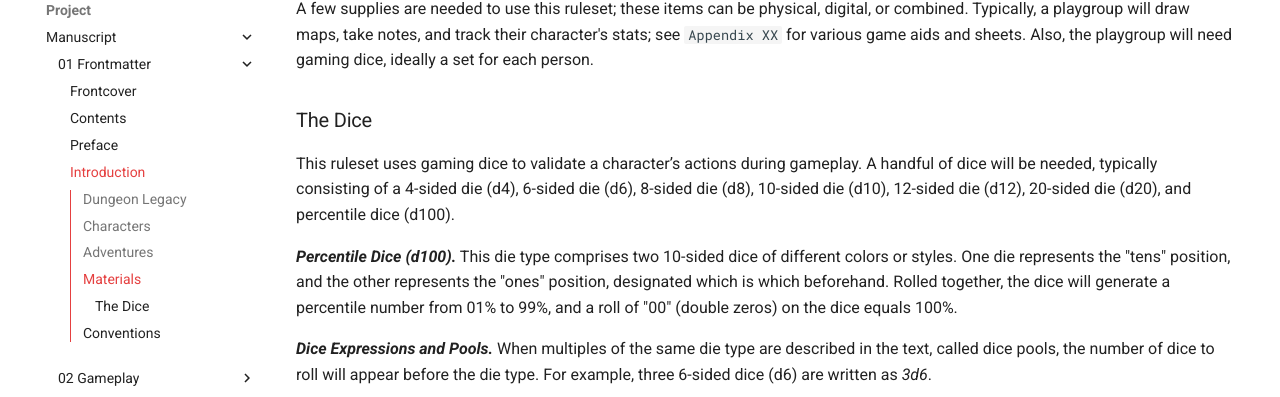
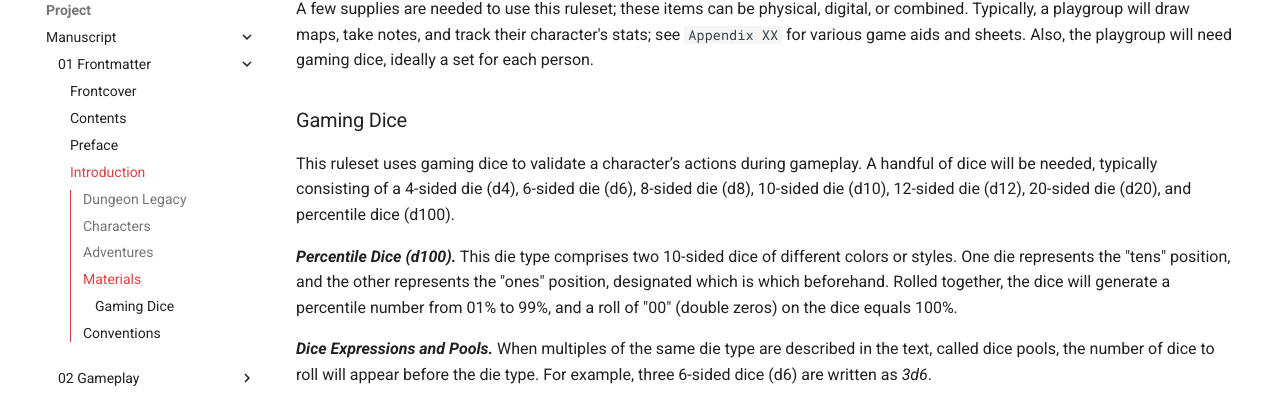
Before and after one commit to OldManUmby/DungeonLegacy, an MkDocs documentation site: the page built from docs/project/manuscript/01 Frontmatter/04 Introduction.md, in a window 1280 px wide and 900 px high, scrolled down 1857 px. Shown: the part 152-549 px from the top of the window. Built offline with MkDocs 1.6.1 and Material for MkDocs 9.7.7, drawn with Linux system fonts in a browser that asks for light colours; comment, search, counter and statistics services are not loaded.

Commit message:
Updated Introduction

```diff
--- a/docs/project/manuscript/01 Frontmatter/04 Introduction.md
+++ b/docs/project/manuscript/01 Frontmatter/04 Introduction.md
@@ -32,7 +32,7 @@ The ***Campaigns*** are a series of adventures usually connected by an overarchi
 
 A few supplies are needed to use this ruleset; these items can be physical, digital, or combined. Typically, a playgroup will draw maps, take notes, and track their character's stats; see `Appendix XX` for various game aids and sheets. Also, the playgroup will need gaming dice, ideally a set for each person.
 
-### The Dice
+### Gaming Dice
 
 This ruleset uses gaming dice to validate a character’s actions during gameplay. A handful of dice will be needed, typically consisting of a 4-sided die (d4), 6-sided die (d6), 8-sided die (d8), 10-sided die (d10), 12-sided die (d12), 20-sided die (d20), and percentile dice (d100).
 
```
